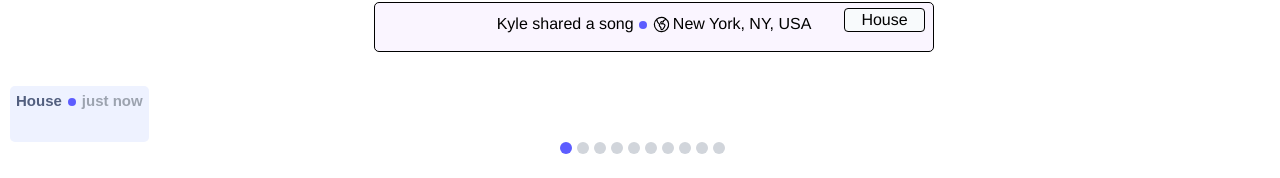
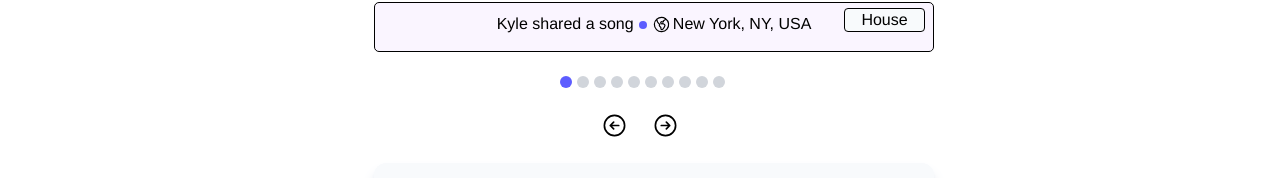
Before and after one commit to kylelong/loopy, a React (Create React App) app in the folder client/: page / in a window 1280 px wide. Shown: the part 750-928 px from the top of the page. Built offline with nearby package versions, Linux system fonts and the light colour scheme; no server answers.

Commit message:
fix styling for song details

```diff
--- a/client/src/Carousel.tsx
+++ b/client/src/Carousel.tsx
@@ -128,8 +128,8 @@ export const GenreBox = styled.div`
   }
 }
 `;
-export const SongDetails = styled.div`
-  display: flex;
+export const SongDetails = styled.div<Props>`
+  display: ${(props) => (props.inProfile ? "flex" : "none")};
   flex-direction: row;
   justify-content: space-around;
   align-self: flex-start;
@@ -297,7 +297,7 @@ const Carousel: React.FC<Props> = ({
         </DetailText>
         <GenreBox>{`${songs[dotIndex].genre}`}</GenreBox>
       </Details>
-      <SongDetails>
+      <SongDetails inProfile={inProfile}>
         <Genre>{`${songs[dotIndex].genre}`}</Genre>
         <Dot></Dot>
         <Time>{timestamp}</Time>
```
